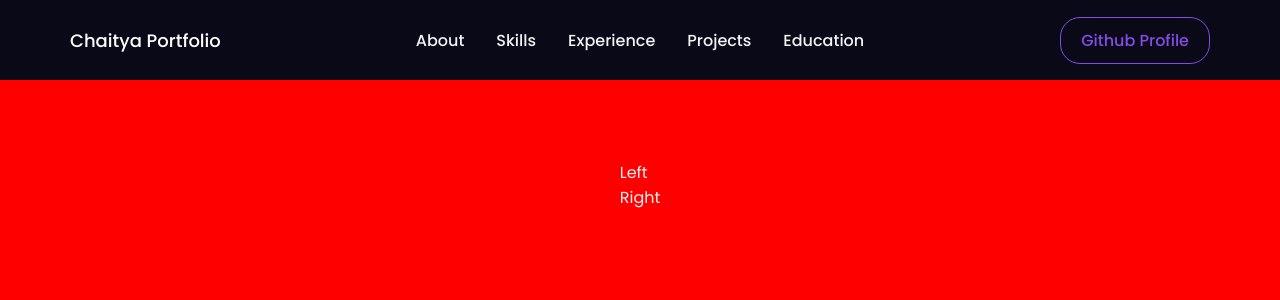
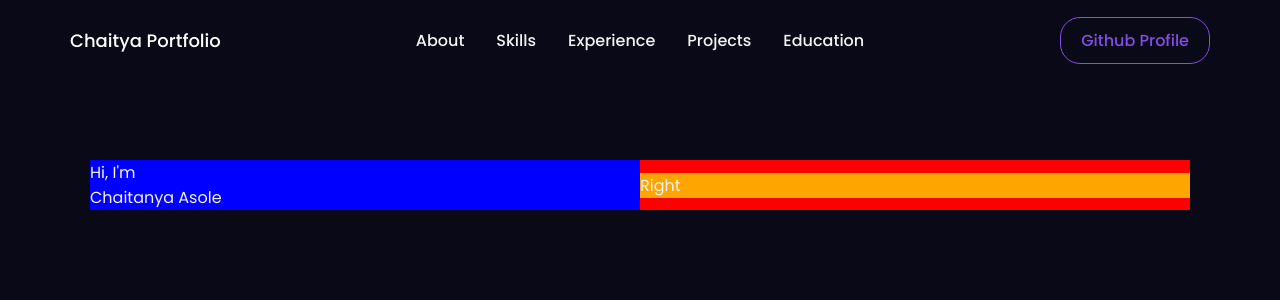
Before and after one commit to Chaitya-007/Portfolio-website-sectional, a React (Create React App) app in the folder 3d-portfolio-website/: page / in a window 1280 px wide. Shown: the top 300 px of the page. Built offline with nearby package versions, Linux system fonts and the light colour scheme.

Commit message:
Making hero section

```diff
--- a/3d-portfolio-website/src/App.js
+++ b/3d-portfolio-website/src/App.js
@@ -5,8 +5,7 @@ import { BrowserRouter, Router, Route } from "react-router-dom";
 import Hero from "./components/sections/Hero";
 
 const Body = styled.div`
-  // background-color: ${({ theme }) => theme.bg};
-  background-color: red;
+  background-color: ${({ theme }) => theme.bg};
   color: ${({ theme }) => theme.text_primary};
   width: 100%;
   height: 90vh;
--- a/3d-portfolio-website/src/components/sections/Hero.jsx
+++ b/3d-portfolio-website/src/components/sections/Hero.jsx
@@ -1,5 +1,6 @@
 import React from "react";
 import styled from "styled-components";
+import { Bio } from "../../data/constants";
 
 const HeroContainer = styled.div`
   display: flex;
@@ -19,18 +20,65 @@ const HeroContainer = styled.div`
   clip-path: polygon(0 0, 100% 0, 100% 100%, 70% 95%, 0 100%);
 `;
 
-const HeroInnerContainer = styled.div``;
+const HeroInnerContainer = styled.div`
+  background-color: red;
+  position: relative;
+  display: flex;
+  justify-content: space-between;
+  align-items: center;
+  width: 100%;
+  max-width: 1100px;
 
-const HeroLeftContainer = styled.div``;
+  @media (max-width: 960px) {
+    flex-direction: column;
+  }
+`;
 
-const HeroRightContainer = styled.div``;
+const HeroLeftContainer = styled.div`
+  background-color: blue;
+  width: 100%;
+  order: 1;
+
+  @media (max-width: 960px) {
+    order: 2;
+    margin-bottom: 30px;
+    display: flex;
+    flex-direction: column;
+    align-items: center;
+  }
+`;
+
+const HeroRightContainer = styled.div`
+  background-color: orange;
+  width: 100%;
+  order: 2;
+
+  @media (max-width: 960px) {
+    order: 1;
+    display: flex;
+    flex-direction: column;
+    align-items: center;
+    justify-content: center;
+    margin-bottom: 80px;
+  }
+
+  @media (max-width: 640px) {
+    margin-bottom: 30px;
+  }
+`;
+
+const Title = styled.div``;
 
 const Hero = () => {
   return (
     <div id="about">
       <HeroContainer>
         <HeroInnerContainer>
-          <HeroLeftContainer>Left</HeroLeftContainer>
+          <HeroLeftContainer>
+            <Title>
+              Hi, I'm <br /> {Bio.name}
+            </Title>
+          </HeroLeftContainer>
           <HeroRightContainer>Right</HeroRightContainer>
         </HeroInnerContainer>
       </HeroContainer>
--- a/3d-portfolio-website/src/data/constants.js
+++ b/3d-portfolio-website/src/data/constants.js
@@ -1,5 +1,5 @@
 export const Bio = {
-  name: "Rishav Chanda",
+  name: "Chaitanya Asole",
   roles: [
     "Full Stack Developer",
     "Android Developer",
```
